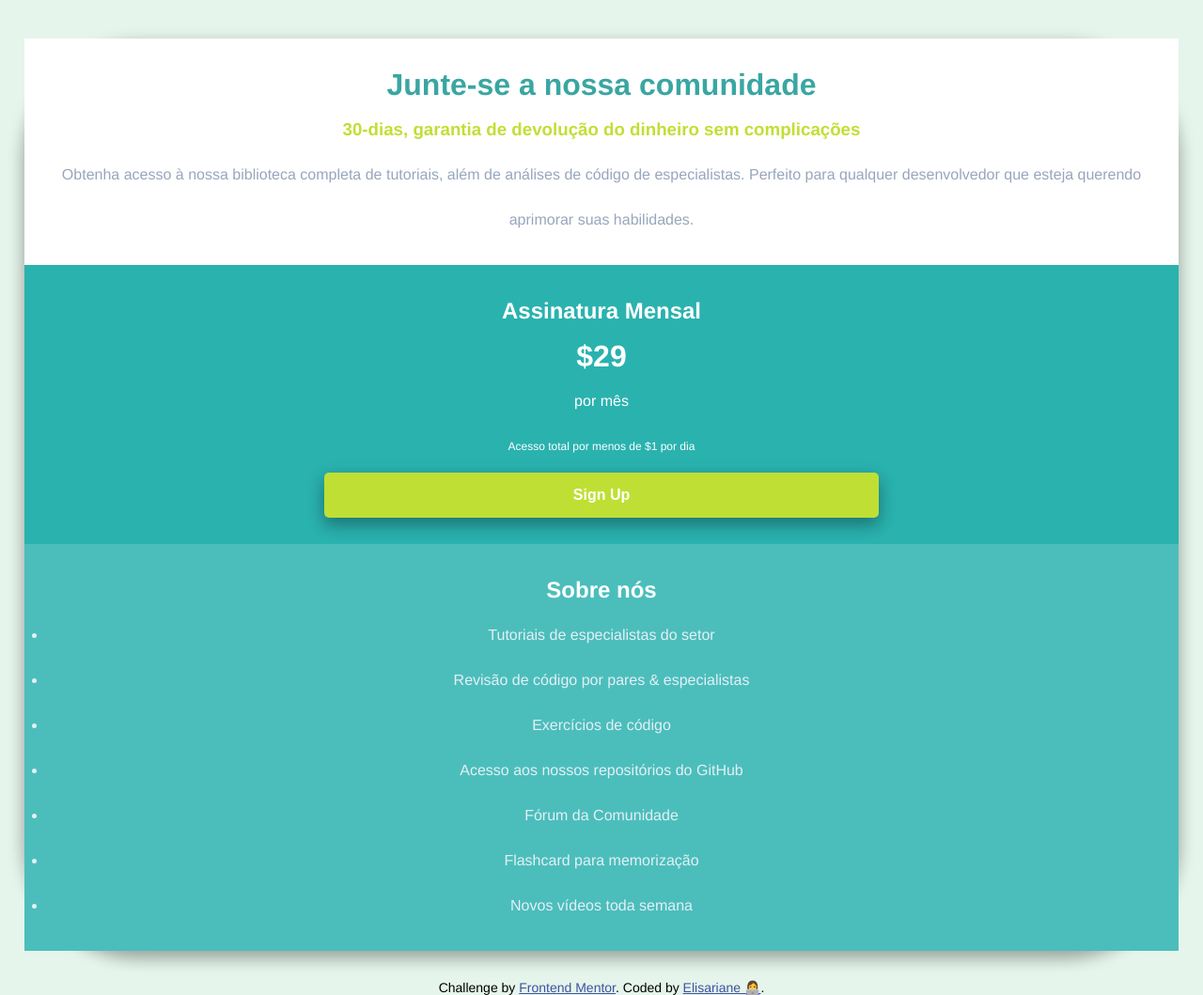
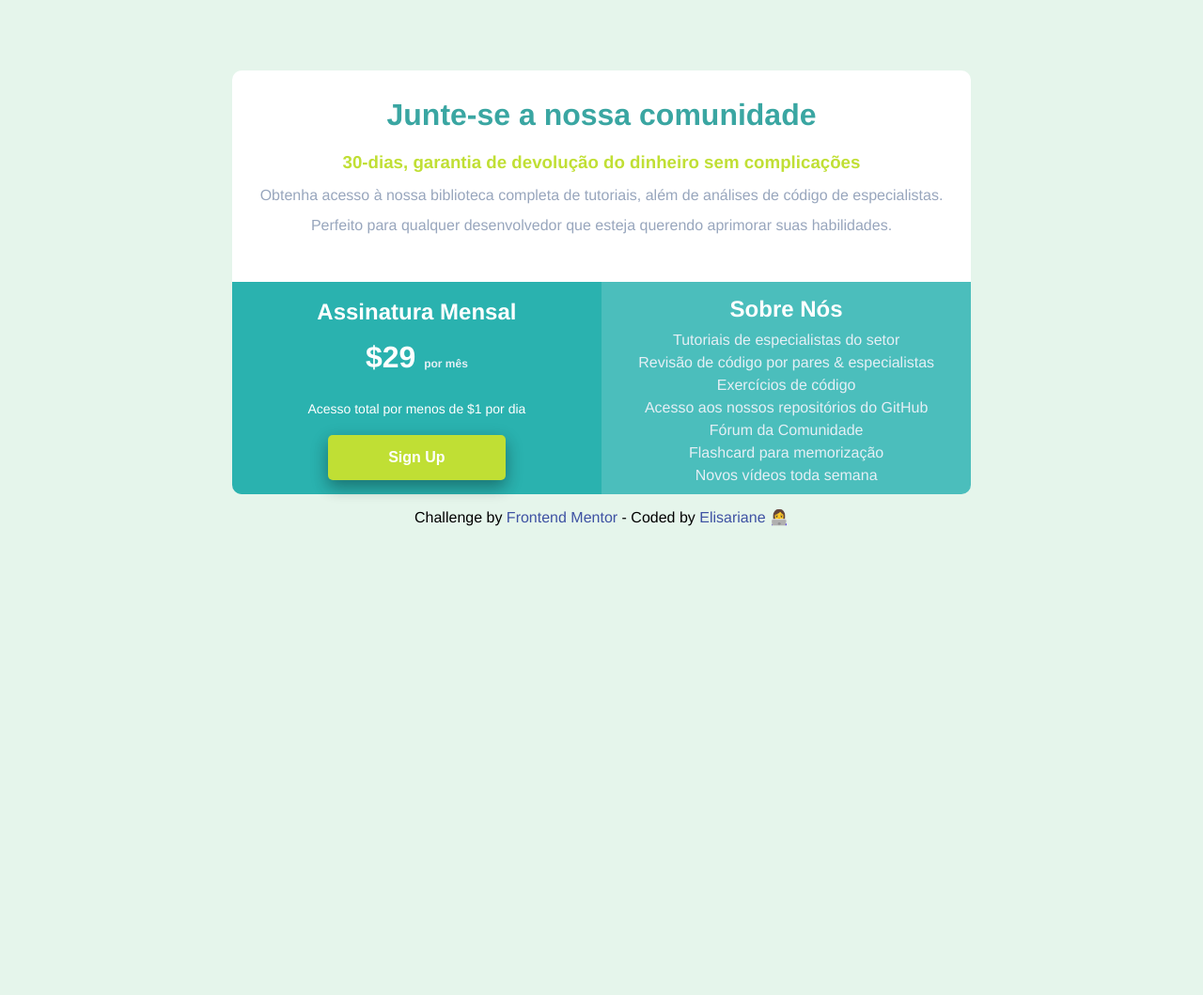
Before and after one commit to Elisariane/front-end-challenge, a plain HTML site: page Projeto01/index.html in a window 1280 px wide. Shown: the whole page at 94% size. After the commit the page ends 800 px from the top, so only its background shows below. Drawn offline with Linux system fonts and the light colour scheme.

Commit message:
Layout com grid aplicado

```diff
--- a/Projeto01/index.html
+++ b/Projeto01/index.html
@@ -14,7 +14,7 @@
     <title>Frontend Mentor | Single Price Grid Component</title>
   </head>
   <body>
-    <div class="main">
+    <div class="container">
       <div class="card-head">
         <h1>Junte-se a nossa comunidade</h1>
         <h3>30-dias, garantia de devolução do dinheiro sem complicações</h3>
@@ -27,16 +27,13 @@
 
       <div class="card-assinatura">
         <h2>Assinatura Mensal</h2>
-        <div class="preco">
-          <h1>&dollar;29</h1>
-          <span>por mês</span>
-        </div>
+        <h1>&dollar;29 <span>por mês</span></h1>
         <p>Acesso total por menos de &dollar;1 por dia</p>
         <button class="button">Sign Up</button>
       </div>
 
       <div class="card-about">
-        <h2>Sobre nós</h2>
+        <h2>Sobre Nós</h2>
         <ul>
           <li>Tutoriais de especialistas do setor</li>
           <li>Revisão de código por pares &amp; especialistas</li>
@@ -53,9 +50,11 @@
         Challenge by
         <a href="https://www.frontendmentor.io?ref=challenge" target="_blank"
           >Frontend Mentor</a
-        >. Coded by
-        <a target="_blank" href="https://github.com/Elisariane">Elisariane 👩‍💻</a
-        >.
+        >
+        - Coded by
+        <a target="_blank" href="https://github.com/Elisariane"
+          >Elisariane 👩‍💻</a
+        >
       </p>
     </footer>
   </body>
--- a/Projeto01/style.css
+++ b/Projeto01/style.css
@@ -9,39 +9,43 @@ body {
   font-family: Karla, Helvetica, sans-serif;
   padding: 2%;
   align-items: center;
-  display: grid;
-  grid-template-columns: minmax(150px, 350px) repeat(2);
-  grid-template-columns: auto;
-  grid-template-rows: 100%;
 }
 
-.main {
-  align-items: center;
-  justify-content: center;
-  box-shadow: 0 8px 16px 0 rgba(0, 0, 0, 0.2), 0 6px 20px 0 rgba(0, 0, 0, 0.19);
-  border-radius: 122px;
+.container {
+  display: grid;
+  grid-template-columns: 1fr 1fr;
+  grid-template-rows: 1fr 1fr;
+  padding-right: 18%;
+  padding-left: 18%;
+  margin-top: 4%;
 }
 
 .card-head,
 .card-assinatura,
 .card-about {
   margin: 0px;
-  align-items: center;
-  justify-content: center;
   padding: 2%;
   text-align: center;
-  line-height: 3em;
+  line-height: 2em;
 }
+
 .card-head {
   background-color: hsl(0, 0%, 100%);
+  grid-column-start: 1;
+  grid-column-end: 5;
+  border-top-left-radius: 10px;
+  border-top-right-radius: 10px;
+  box-shadow: black;
 }
 
 .card-head h1 {
   color: hsl(178, 48%, 44%);
+  line-height: 2em;
 }
 
 .card-head h3 {
   color: hsl(71, 73%, 54%);
+  line-height: 2em;
 }
 
 .card-head p {
@@ -51,21 +55,37 @@ body {
 .card-assinatura {
   background-color: hsl(179, 62%, 43%);
   color: white;
+  grid-column: 50%;
+  grid-row-start: 2;
+  border-bottom-left-radius: 10px;
+  line-height: 3em;
 }
 
+.card-assinatura span {
+  font-size: 12px;
+  color: hsl(204, 43%, 93%);
+}
 .card-assinatura p {
-  font-size: 12px;
+  font-size: 14px;
   color: white;
 }
 
 .card-about {
   color: white;
   background-color: hsl(179, 47%, 52%);
+  grid-column: 50%;
+  grid-row-start: 2;
+  border-bottom-right-radius: 10px;
+}
+
+.card-about h2 {
+  margin: 5px;
 }
 
 .card-about ul li {
   color: hsl(204, 43%, 93%);
-  text-decoration: none;
+  list-style: none;
+  line-height: 1.5em;
 }
 
 button {
@@ -84,19 +104,26 @@ button {
   justify-content: center;
   width: 50%;
   border-radius: 5px;
-
   left: 50%;
 }
 
 .button:hover {
-  opacity: 1;
+  background-color: hsl(71, 100%, 41%);
 }
 
 .attribution {
   margin-top: 15px;
-  font-size: 14px;
   text-align: center;
+  display: block;
 }
 .attribution a {
   color: hsl(228, 45%, 44%);
+  text-decoration: none;
+  font-weight: 400px;
+  font-size: 16px;
 }
+
+.attribution a:hover {
+  color: hsl(71, 73%, 54%);
+  cursor: pointer;
+}
```
Also changed, not shown: 2 other files.
